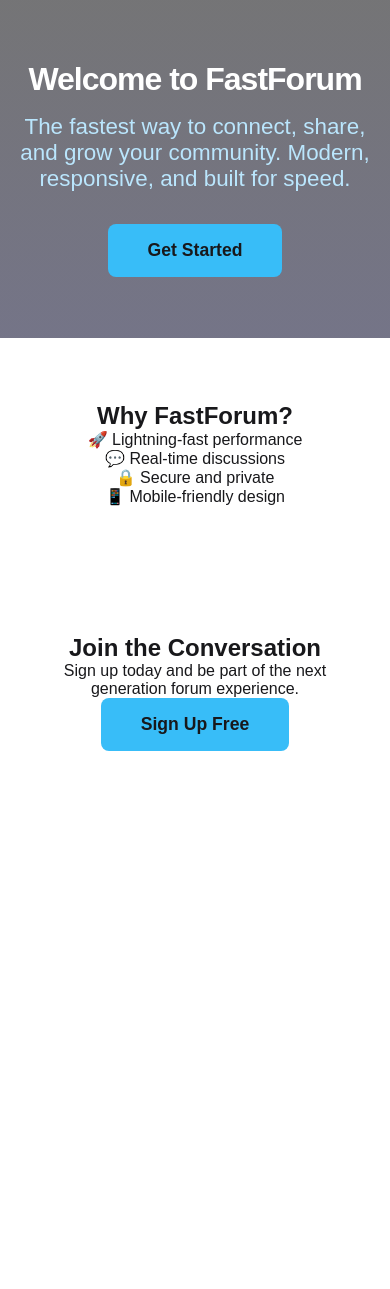
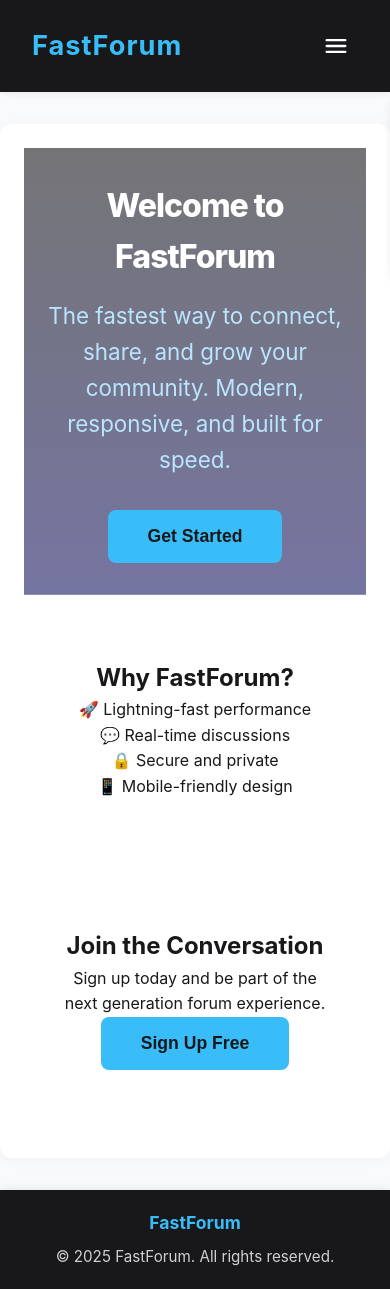
Before and after one commit to tomzachary/fast-forum-web, a Next.js app: page / in a window 390 px wide. Before the commit the page ends 844 px from the top, so only its background shows below. Built offline with nearby package versions, Linux system fonts and the light colour scheme.

Commit message:
update layout

```diff
--- a/src/app/globals.css
+++ b/src/app/globals.css
@@ -1,6 +1,8 @@
 :root {
-  --background: #ffffff;
-  --foreground: #171717;
+  --background: #f8fafc;
+  --foreground: #18181b;
+  --primary: #38bdf8;
+  --radius: 12px;
 }
 
 @media (prefers-color-scheme: dark) {
@@ -13,15 +15,51 @@
 html,
 body {
   max-width: 100vw;
+  min-height: 100vh;
   overflow-x: hidden;
+  background: var(--background);
+  color: var(--foreground);
+  font-family: "Inter", Arial, Helvetica, sans-serif;
+  font-size: 16px;
+  line-height: 1.6;
+  -webkit-font-smoothing: antialiased;
+  -moz-osx-font-smoothing: grayscale;
 }
 
 body {
-  color: var(--foreground);
-  background: var(--background);
-  font-family: Arial, Helvetica, sans-serif;
-  -webkit-font-smoothing: antialiased;
-  -moz-osx-font-smoothing: grayscale;
+  display: flex;
+  flex-direction: column;
+  min-height: 100vh;
+}
+
+main {
+  flex: 1 1 0;
+  width: 100%;
+  max-width: 1200px;
+  margin: 2rem auto;
+  padding: 1.5rem;
+  background: #fff;
+  border-radius: var(--radius);
+  box-shadow: 0 2px 16px rgba(0, 0, 0, 0.04);
+}
+
+@media (prefers-color-scheme: dark) {
+  main {
+    background: #18181b;
+    box-shadow: 0 2px 16px rgba(0, 0, 0, 0.18);
+  }
+}
+
+a {
+  color: var(--primary);
+  text-decoration: none;
+  transition: color 0.2s;
+}
+
+a:hover,
+a:focus {
+  color: #0ea5e9;
+  outline: none;
 }
 
 * {
@@ -29,14 +67,3 @@ body {
   padding: 0;
   margin: 0;
 }
-
-a {
-  color: inherit;
-  text-decoration: none;
-}
-
-@media (prefers-color-scheme: dark) {
-  html {
-    color-scheme: dark;
-  }
-}
--- a/src/app/layout.tsx
+++ b/src/app/layout.tsx
@@ -1,21 +1,6 @@
-import type { Metadata } from "next";
-import { Geist, Geist_Mono } from "next/font/google";
 import "./globals.css";
-
-const geistSans = Geist({
-  variable: "--font-geist-sans",
-  subsets: ["latin"],
-});
-
-const geistMono = Geist_Mono({
-  variable: "--font-geist-mono",
-  subsets: ["latin"],
-});
-
-export const metadata: Metadata = {
-  title: "Create Next App",
-  description: "Generated by create next app",
-};
+import Header from "@/components/header/header";
+import Footer from "@/components/footer/footer";
 
 export default function RootLayout({
   children,
@@ -24,8 +9,10 @@ export default function RootLayout({
 }>) {
   return (
     <html lang="en">
-      <body className={`${geistSans.variable} ${geistMono.variable}`}>
-        {children}
+      <body>
+        <Header />
+        <main>{children}</main>
+        <Footer />
       </body>
     </html>
   );
--- /dev/null
+++ b/src/components/footer/footer.module.scss
@@ -0,0 +1,30 @@
+.footer {
+  background: #18181b;
+  color: #fff;
+  padding: 1.2rem 2rem;
+  box-shadow: 0 -2px 8px rgba(0, 0, 0, 0.07);
+  margin-top: auto;
+}
+
+.content {
+  display: flex;
+  flex-direction: column;
+  align-items: center;
+  gap: 0.5rem;
+
+  @media (min-width: 600px) {
+    flex-direction: row;
+    justify-content: space-between;
+  }
+}
+
+.logo {
+  font-weight: 700;
+  color: #38bdf8;
+  font-size: 1.1rem;
+}
+
+.copy {
+  font-size: 0.95rem;
+  opacity: 0.8;
+}
--- /dev/null
+++ b/src/components/footer/footer.tsx
@@ -0,0 +1,15 @@
+import React from "react";
+import styles from "./footer.module.scss";
+
+const Footer = () => (
+  <footer className={styles.footer}>
+    <div className={styles.content}>
+      <span className={styles.logo}>FastForum</span>
+      <span className={styles.copy}>
+        &copy; {new Date().getFullYear()} FastForum. All rights reserved.
+      </span>
+    </div>
+  </footer>
+);
+
+export default Footer;
--- a/src/components/header/header.module.scss
+++ b/src/components/header/header.module.scss
@@ -5,7 +5,8 @@
   padding: 1.5rem 2rem;
   background: #18181b;
   color: #fff;
-  box-shadow: 0 2px 8px rgba(0,0,0,0.07);
+  box-shadow: 0 2px 8px rgba(0, 0, 0, 0.07);
+  position: relative;
 }
 
 .logo {
@@ -18,6 +19,7 @@
 .nav {
   display: flex;
   gap: 2rem;
+  transition: right 0.3s;
 }
 
 .link {
@@ -32,3 +34,44 @@
     outline: none;
   }
 }
+
+.menuButton {
+  display: none;
+  background: none;
+  border: none;
+  cursor: pointer;
+  padding: 0.5rem;
+  z-index: 20;
+}
+
+.menuIcon {
+  width: 28px;
+  height: 28px;
+  display: block;
+  fill: #fff;
+}
+
+@media (max-width: 768px) {
+  .nav {
+    flex-direction: column;
+    gap: 1.5rem;
+    position: absolute;
+    top: 100%;
+    right: -100vw;
+    background: #0a0a0a;
+    width: 100vw;
+    padding: 2rem 0;
+    border-radius: 1rem;
+    border: 1px solid #333333;
+    box-shadow: 0 2px 8px rgba(0, 0, 0, 0.07);
+    align-items: center;
+    transition: right 0.3s;
+    z-index: 100;
+  }
+  .nav.open {
+    right: 0;
+  }
+  .menuButton {
+    display: block;
+  }
+}
--- a/src/components/header/header.tsx
+++ b/src/components/header/header.tsx
@@ -1,15 +1,55 @@
-import React from 'react';
-import styles from './header.module.scss';
+"use client";
+
+import React, { useState } from "react";
+import styles from "./header.module.scss";
+import Link from "next/link";
 
 const Header = () => {
-    return <header className={styles.header}>
-        <div className={styles.logo}>FastForum</div>
-        <nav className={styles.nav}>
-            <a href="/" className={styles.link}>Home</a>
-            <a href="/about" className={styles.link}>About</a>
-            <a href="/contact" className={styles.link}>Contact</a>
-        </nav>
+  const [open, setOpen] = useState(false);
+
+  const handleToggle = () => setOpen((v) => !v);
+  const handleClose = () => setOpen(false);
+
+  return (
+    <header className={styles.header}>
+      <div className={styles.logo}>FastForum</div>
+      <button
+        className={styles.menuButton}
+        aria-label={open ? "Close menu" : "Open menu"}
+        aria-expanded={open}
+        onClick={handleToggle}
+      >
+        <svg className={styles.menuIcon} viewBox="0 0 24 24">
+          {open ? (
+            <path
+              d="M18 6L6 18M6 6l12 12"
+              stroke="#fff"
+              strokeWidth="2"
+              strokeLinecap="round"
+            />
+          ) : (
+            <path
+              d="M4 7h16M4 12h16M4 17h16"
+              stroke="#fff"
+              strokeWidth="2"
+              strokeLinecap="round"
+            />
+          )}
+        </svg>
+      </button>
+      <nav className={`${styles.nav} ${open ? styles.open : ""}`}>
+        <Link href="/" className={styles.link} onClick={handleClose}>
+          Home
+        </Link>
+        <Link href="/about" className={styles.link} onClick={handleClose}>
+          About
+        </Link>
+        <Link href="/contact" className={styles.link} onClick={handleClose}>
+          Contact
+        </Link>
+      </nav>
     </header>
+  );
 };
 
 export default Header;
```
Also changed, not shown: 2 other files (tests, documents, lock files or other folders).
